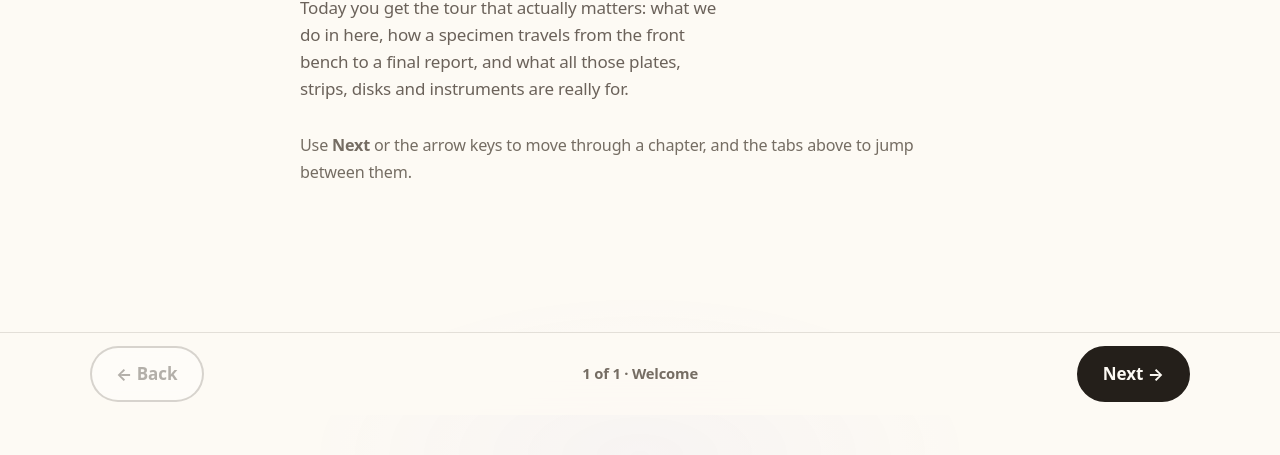
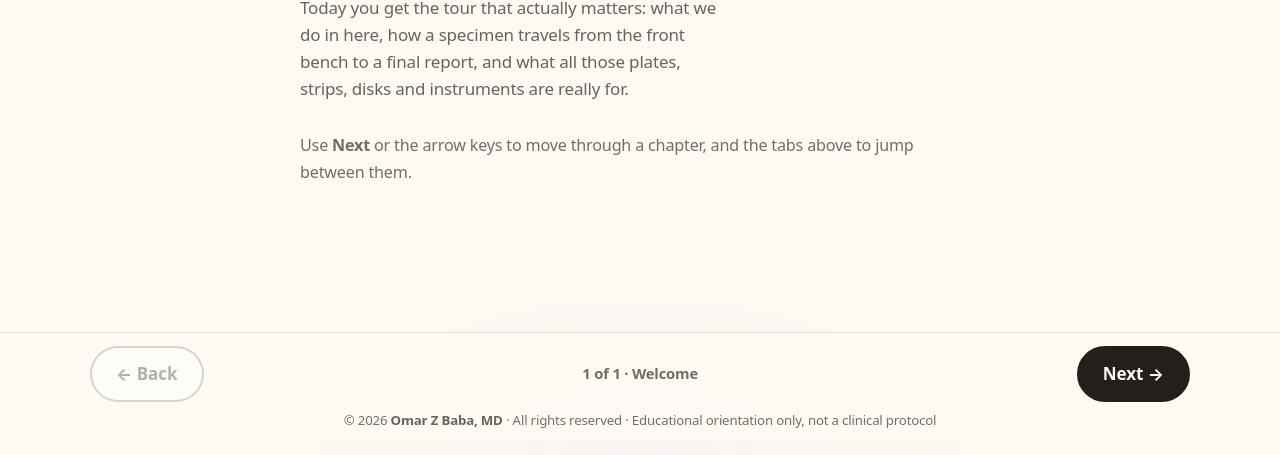
Before and after one commit to omarzbaba/clinical-micro-lab-day, a plain HTML site: page index.html in a window 1280 px wide. Shown: the part 345-800 px from the top of the page. Drawn offline with Linux system fonts and the light colour scheme.

Commit message:
fix: the copyright was visible on 1 slide out of 123
Two of my own changes had quietly buried it. Hiding the footer everywhere except the
closing slide (to declutter the deck) left the attribution on slide 123 only, and
removing the Contents overlay took its copyright line away with it. It survived in
the <meta> tags, the HTML source comment and LICENSE — none of which a reader sees.

A permanent line now sits in the sticky bottom bar, under Back/position/Next:

  © 2026 Omar Z Baba, MD · All rights reserved · Educational orientation only,
  not a clinical protocol

Quiet (.78rem, --faint) so it does not compete with the slide, but present on every
screen without scrolling. The full licence block still appears on the closing slide.

Verified: visible on all 123 slides, in both themes, at 1440 and 375.

```diff
--- a/index.html
+++ b/index.html
@@ -703,7 +703,11 @@ body{min-height:100dvh}
 /* the only two controls on the page */
 .deck{position:sticky;bottom:0;z-index:55;background:color-mix(in srgb,var(--bg) 90%,transparent);
   backdrop-filter:blur(14px) saturate(1.6);border-top:1.5px solid var(--line)}
-.deck-in{max-width:1180px;margin:0 auto;padding:13px clamp(20px,4vw,40px);display:flex;align-items:center;gap:14px}
+.deck-in{max-width:1180px;margin:0 auto;padding:13px clamp(20px,4vw,40px) 9px;display:flex;align-items:center;gap:14px}
+.deck-legal{max-width:1180px;margin:0 auto;padding:0 clamp(20px,4vw,40px) 11px;text-align:center;
+  font-size:.78rem;color:var(--faint);line-height:1.4}
+.deck-legal strong{font-weight:800;color:var(--muted)}
+@media(max-width:520px){.deck-legal{font-size:.75rem}}
 .deck .pos{font-size:.87rem;font-weight:700;color:var(--faint);font-variant-numeric:tabular-nums;margin:0 auto}
 .nav-btn{display:inline-flex;align-items:center;gap:9px;font:inherit;font-size:1rem;font-weight:750;
   padding:12px 24px;border-radius:99px;border:2px solid var(--ctl);background:var(--surface);color:var(--ink);
@@ -823,6 +827,7 @@ body{min-height:100dvh}
     <span class="pos" id="pos"></span>
     <button class="nav-btn primary" id="next">Next &rarr;</button>
   </div>
+  <p class="deck-legal">&copy; 2026 <strong>Omar Z Baba, MD</strong> &middot; All rights reserved &middot; Educational orientation only, not a clinical protocol</p>
 </nav>
 
 
```
